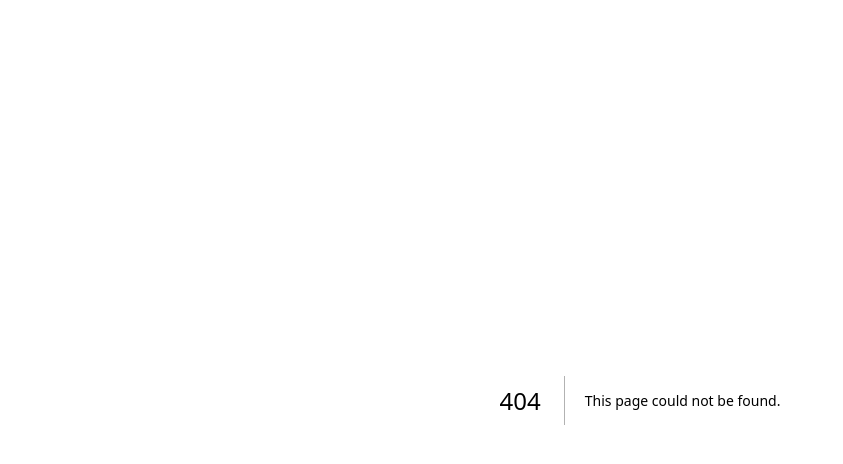
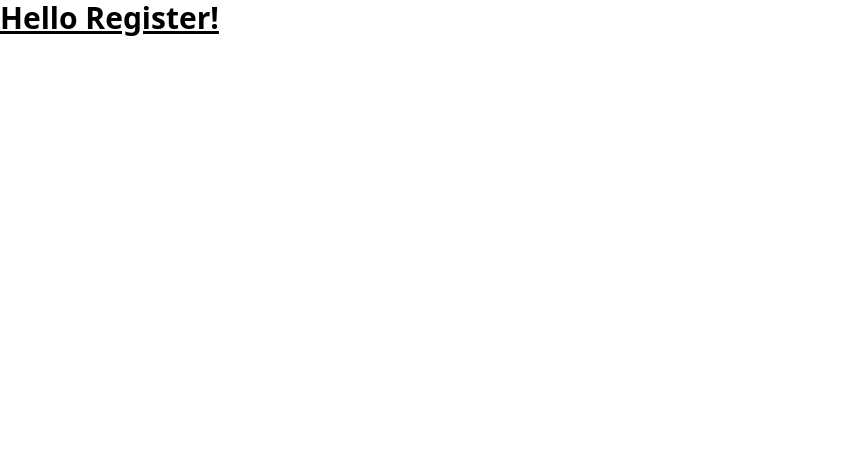
Before and after one commit to mariabaeta27/acme-inc, a Next.js app: page /register in a window 1280 px wide. Before the commit this address had no page. Shown: the top 464 px of the page, without its empty margins (0-843 px from the left). Built offline with nearby package versions, Linux system fonts and the light colour scheme.

Commit message:
feat: :sparkles: Criando as primeiras paginas Login e Register

```diff
--- /dev/null
+++ b/app/login/page.tsx
@@ -0,0 +1,5 @@
+const Login = () => {
+  return <h1 className="text-3xl font-bold underline">Hello Login!</h1>
+}
+
+export default Login
--- /dev/null
+++ b/app/register/page.tsx
@@ -0,0 +1,5 @@
+const Register = () => {
+  return <h1 className="text-3xl font-bold underline">Hello Register!</h1>
+}
+
+export default Register
```
